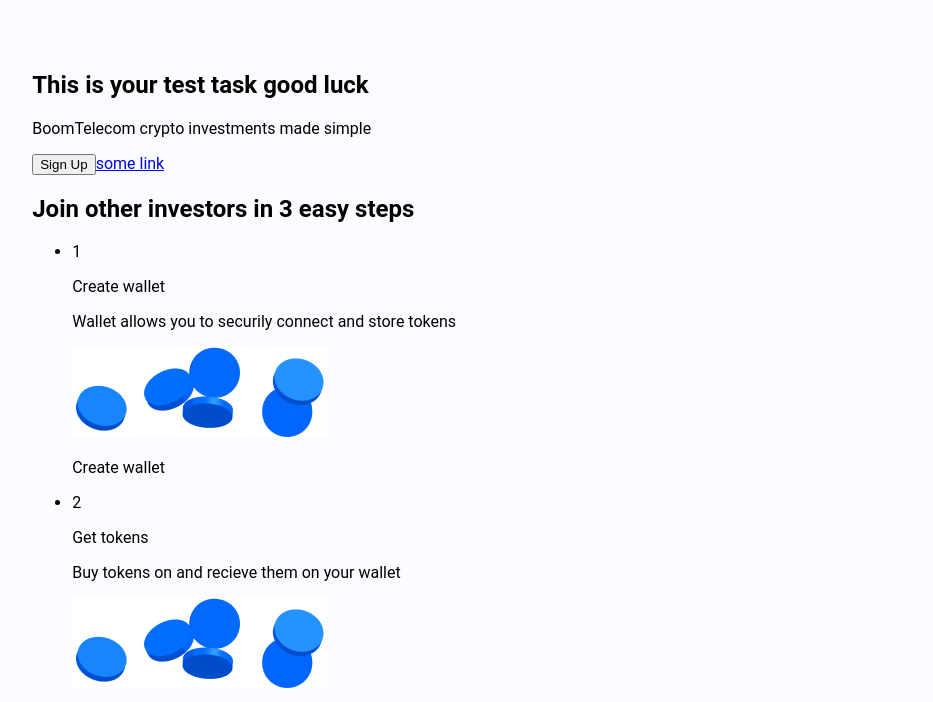
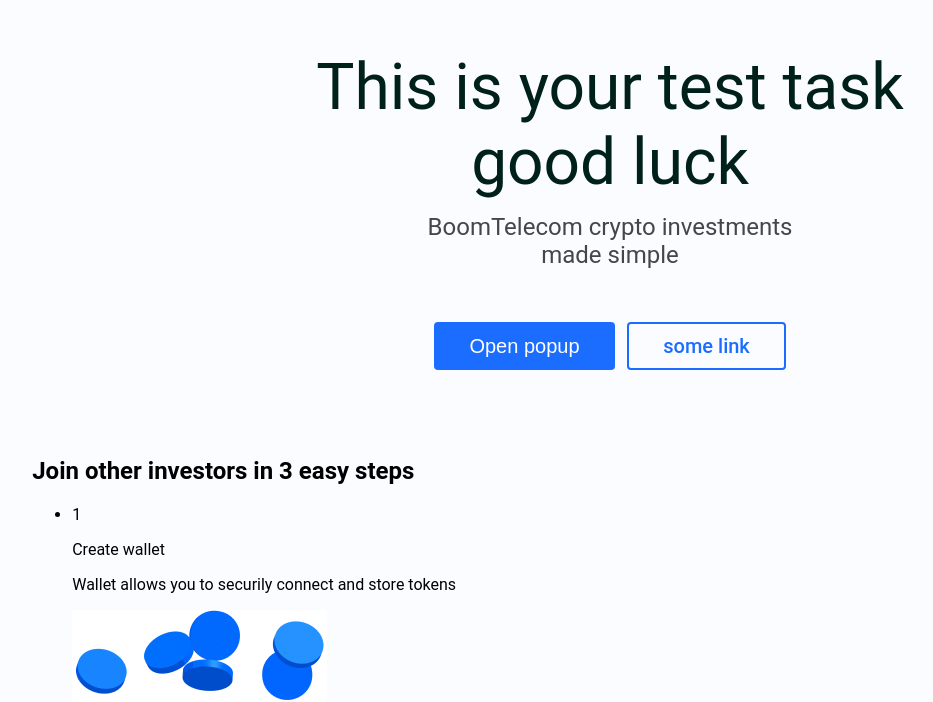
Before and after one commit to nklazuta/test-project, a React (Create React App) app: page / in a window 1280 px wide. Shown: the part 134-836 px from the top of the page, without its empty margins (30-963 px from the left). Built offline with nearby package versions, Linux system fonts and the light colour scheme.

Commit message:
feat: добавить стили компоненту Heading для 1440px

```diff
--- a/src/components/Heading/Heading.css
+++ b/src/components/Heading/Heading.css
@@ -0,0 +1,59 @@
+.heading {
+  text-align: center;
+  padding-bottom: 5.77%;
+}
+
+.heading__title {
+  max-width: 588px;
+  font-style: normal;
+  font-weight: 400;
+  font-size: 64px;
+  line-height: 1.17;
+  color: #00201b;
+  margin: 0 auto;
+  padding-bottom: 12px;
+}
+
+.heading__text {
+  max-width: 371px;
+  font-style: normal;
+  font-weight: 400;
+  font-size: 24px;
+  line-height: 1.17;
+  color: #46464a;
+  margin: 0 auto;
+  padding-bottom: 4.62%;
+}
+
+.heading__buttons {
+  display: flex;
+  justify-content: center;
+  gap: 12px;
+}
+
+.heading__popup-button {
+  width: 181px;
+  font-style: normal;
+  font-weight: 500;
+  font-size: 20px;
+  line-height: 1;
+  color: #ffffff;
+  background: #1b6dff;
+  border-radius: 4px;
+  border: none;
+  padding: 12px 0;
+}
+
+.heading__link {
+  width: 159px;
+  font-style: normal;
+  font-weight: 500;
+  font-size: 20px;
+  line-height: 1;
+  color: #1b6dff;
+  text-decoration: none;
+  box-sizing: border-box;
+  border-radius: 4px;
+  border: 2px solid #1b6dff;
+  padding: 12px 0;
+}
--- a/src/components/Heading/Heading.js
+++ b/src/components/Heading/Heading.js
@@ -10,7 +10,7 @@ function Heading() {
       </p>
       <div className="heading__buttons">
         <button className="heading__popup-button" type="button">
-          Sign Up
+          Open popup
         </button>
         <a className="heading__link" href="#">
           some link
```
